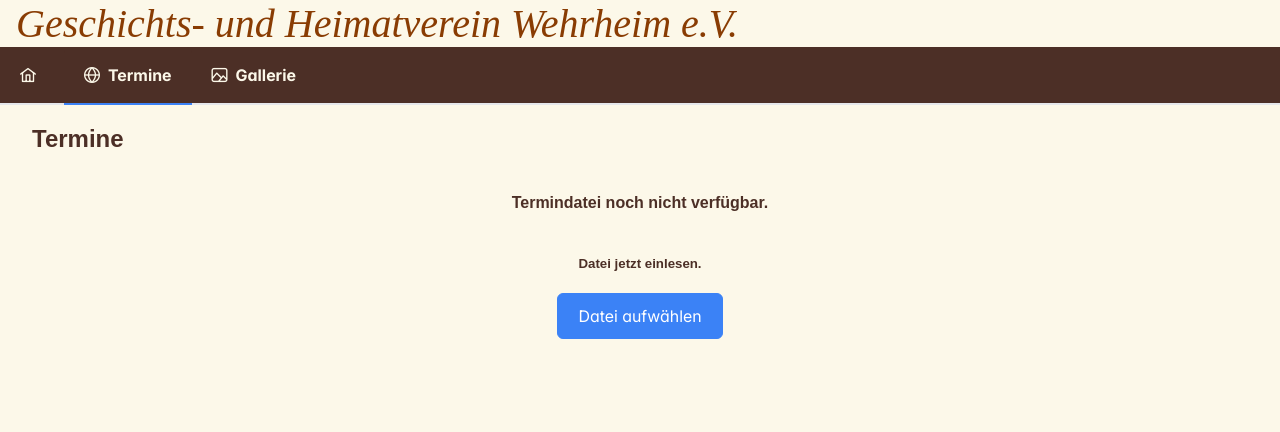
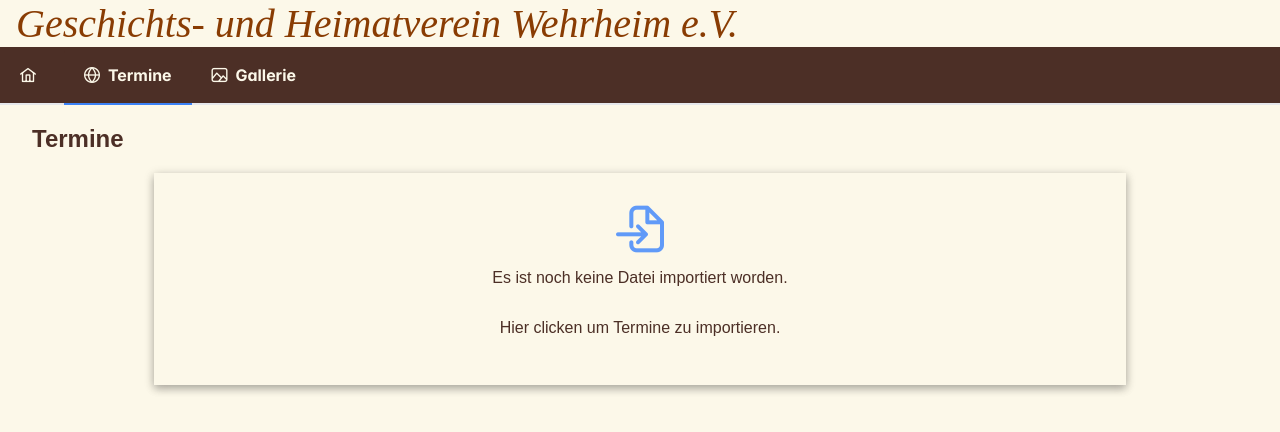
Before and after one commit to uonoro/ghv, a React (Vite) app: page / in a window 1280 px wide. Both pictures are taken after a click on the link "Termine". Shown: the top 432 px of the page. Built offline with nearby package versions, Linux system fonts and the light colour scheme.

Commit message:
ImportModal

```diff
--- a/src/app/pages/GalleriePage.tsx
+++ b/src/app/pages/GalleriePage.tsx
@@ -3,7 +3,7 @@ import { PageTitle } from "@/components/PageTitle";
 export const GalleriePage = () => {
   return (
     <>
-      <PageTitle title="Gallerie" />
+      <PageTitle title={"Gallerie"} />
     </>
   );
 };
--- a/src/app/pages/termine/TerminePage.tsx
+++ b/src/app/pages/termine/TerminePage.tsx
@@ -1,19 +1,20 @@
 import { PageTitle } from "@/components/PageTitle";
-import { Termin } from "./Termin";
+
 import { Flex } from "@/components/layout/Flex";
-import { Button } from "primereact/button";
-import { TerminActions, TerminStore, useTerminStore } from "./useTerminStore";
-import { API } from "@/app/API";
-import { ReadFileResponse } from "electron/main/FILEAPI";
+
+import { TerminStore, useTerminStore } from "./useTerminStore";
 import { TerminRenderer } from "./TerminRenderer";
+import { ImportModal } from "@/components/ImportModal";
+import { useState } from "react";
+import { Entities } from "./constants";
 
 export const TerminePage = () => {
   const termine = useTerminStore((store: TerminStore) => store.termine);
-
+  const [importOpen, setImportOpen] = useState<boolean>(false);
   return (
     <>
       <PageTitle title="Termine" />
-      {termine.length === 0 && <ImportTermine />}
+      <ImportModal entity={Entities.TERMINE} />
       <Flex col>
         {termine.map((termin) => (
           <TerminRenderer key={termin.key} termin={termin} />
@@ -23,13 +24,10 @@ export const TerminePage = () => {
   );
 };
 
-/*****************************************************
- *
- *****************************************************/
-const ImportTermine = () => {
-  const dispatch = useTerminStore((store: TerminStore) => store.dispatch);
+const FileNotImported = () => {
+  const termine = useTerminStore((store: TerminStore) => store.termine);
 
-  const onClick = () => {
+  /*    const onClick = () => {
      API.call("FILE.readFile", "").then((result: ReadFileResponse) => {
        const { document } = result;
        const termine = Termin.fromDocument(document);
@@ -42,18 +40,6 @@ const ImportTermine = () => {
        }
      });
    };
-
-  return (
-    <Flex col style={{ alignItems: "center" }}>
-      <Flex>
-        <h4>Termindatei noch nicht verfügbar.</h4>
-      </Flex>
-      <Flex>
-        <h5>Datei jetzt einlesen.</h5>
-      </Flex>
-      <Flex>
-        <Button onClick={onClick}>Datei aufwählen</Button>
-      </Flex>
-    </Flex>
-  );
+*/
+  return <Flex></Flex>;
 };
--- a/src/app/pages/termine/constants.ts
+++ b/src/app/pages/termine/constants.ts
@@ -1,4 +1,27 @@
+import { S } from "react-router/dist/development/route-data-H2S3hwhf";
+
 export enum TransferType {
-  FILE,
-  FTP,
+  FILE = "Datei",
+  FTP = "FTP",
+  HTTP = "HTTP",
 }
+
+export enum Entities {
+  TERMINE = "termine",
+  GALLERIE = "gallerie",
+}
+
+export interface LocalFileImporter {
+  path: string;
+  fileName: string;
+}
+export interface HTTPFileImporter {
+  fileUrl: string;
+}
+export interface FTPFileImporter {
+  hostName: string;
+  user: string;
+  password: string;
+  path: string;
+  fileName: string;
+}
--- a/src/app/pages/termine/useTerminStore.tsx
+++ b/src/app/pages/termine/useTerminStore.tsx
@@ -1,46 +1,38 @@
 import { create } from "zustand";
 import { Termin } from "./Termin";
-import { TransferType } from "./constants";
+
+import { ReadFileResponse } from "electron/main/FILEAPI";
 
 export interface TerminStore {
   termine: Termin[];
-  filepath?: string;
-  transferType: TransferType;
+  importedFile?: ReadFileResponse;
+
   dispatch: (action: TerminActionType) => void;
 }
 
 export const useTerminStore = create<TerminStore>((set) => ({
   termine: [],
-  transferType: TransferType.FILE,
-  filepath: undefined,
-
+  importedFile: undefined,
   dispatch: (action: any) =>
     set((state: TerminStore) => terminReducer(state, action)),
 }));
 
 export enum TerminActions {
   SET_FILE_PATH = "SET_FILE_PATH",
-  SET_TRANSFERTYPE = "SET_TRANSFERTYPE",
+  SET_IMPORT_RESPONSE = "SET_IMPORT_RESPONSE",
   SET_TERMINE = "SET_TERMINE",
 }
 
-export interface SetFilePathAction {
-  type: TerminActions.SET_FILE_PATH;
-  payload: string;
-}
-export interface SetTransferTypeAction {
-  type: TerminActions.SET_TRANSFERTYPE;
-  payload: TransferType;
-}
 export interface SetTermineAction {
   type: TerminActions.SET_TERMINE;
   payload: Termin[];
 }
+export interface SetImportResponseAction {
+  type: TerminActions.SET_IMPORT_RESPONSE;
+  payload?: ReadFileResponse;
+}
 
-type TerminActionType =
-  | SetFilePathAction
-  | SetTransferTypeAction
-  | SetTermineAction;
+type TerminActionType = SetTermineAction | SetImportResponseAction;
 
 const terminReducer = (store: TerminStore, action: TerminActionType) => {
   switch (action.type) {
@@ -49,6 +41,11 @@ const terminReducer = (store: TerminStore, action: TerminActionType) => {
         ...store,
         termine: action.payload,
       };
+    case TerminActions.SET_IMPORT_RESPONSE:
+      return {
+        ...store,
+        importedFile: action.payload,
+      };
     default:
       return store;
   }
--- /dev/null
+++ b/src/components/ImportModal.css
@@ -0,0 +1,10 @@
+.no-file-imported {
+  padding: 2rem;
+  width: 80%;
+  box-shadow: var(--ghv-box-shadow);
+  align-items: center;
+  &:hover {
+    cursor: pointer;
+    transform: scale(1.01);
+  }
+}
--- /dev/null
+++ b/src/components/ImportModal.tsx
@@ -0,0 +1,106 @@
+import {
+  Entities,
+  FTPFileImporter,
+  HTTPFileImporter,
+  LocalFileImporter,
+  TransferType,
+} from "@/app/pages/termine/constants";
+import {
+  TerminStore,
+  useTerminStore,
+} from "@/app/pages/termine/useTerminStore";
+import { Dialog } from "primereact/dialog";
+import { useState } from "react";
+import { Flex } from "./layout/Flex";
+import "./ImportModal.css";
+import { Button } from "primereact/button";
+import { TabView, TabPanel } from "primereact/tabview";
+import { InputText } from "primereact/inputtext";
+import { Table } from "./Table";
+
+interface ImportModalProps {
+  entity: Entities;
+}
+export const ImportModal = (props: ImportModalProps) => {
+  const [modalOpen, setModalOpen] = useState<boolean>(false);
+  const [activeTab, setActiveTab] = useState<number>();
+  const [importer, setImporter] = useState<
+    LocalFileImporter | HTTPFileImporter | FTPFileImporter
+  >();
+
+  const importedFile = useTerminStore(
+    (store: TerminStore) => store.importedFile
+  );
+
+  if (importedFile) return null;
+  return (
+    <>
+      <Flex style={{ justifyContent: "center" }}>
+        <NoFileImported onClick={() => setModalOpen(true)} />
+      </Flex>
+      <Dialog
+        modal
+        header={<span>Termine importieren</span>}
+        footer={
+          <Flex style={{ justifyContent: "space-between" }}>
+            <Button outlined onClick={() => setModalOpen(false)}>
+              Abbruch
+            </Button>
+            <Button outlined onClick={() => setModalOpen(false)}>
+              OK
+            </Button>
+          </Flex>
+        }
+        visible={modalOpen}
+        onHide={() => setModalOpen(false)}
+      >
+        <TabView
+          activeIndex={activeTab}
+          onTabChange={(event) => setActiveTab(event.index)}
+        >
+          {Object.keys(TransferType).map((tranferType) => {
+            return <TabPanel header={tranferType}></TabPanel>;
+          })}
+        </TabView>
+      </Dialog>
+    </>
+  );
+};
+
+const ImportLocalFile = () => {
+  return (
+    <>
+      <p>Importieren der Termin-Seite von der localen Festplatte</p>
+      <Table>
+        <tr>
+          <td>Pfad:</td>
+          <td>
+            <InputText></InputText>
+          </td>
+        </tr>
+        <tr>
+          <td>Datei:</td>
+          <td>
+            <InputText></InputText>
+          </td>
+        </tr>
+      </Table>
+    </>
+  );
+};
+
+/**
+ *
+ */
+const NoFileImported = ({ onClick }: { onClick: () => void }) => {
+  return (
+    <Flex col className={"no-file-imported"} onClick={onClick}>
+      <i
+        className="pi pi-file-import"
+        style={{ fontSize: "3rem", color: "var(--blue-400)" }}
+      />
+      <p>Es ist noch keine Datei importiert worden.</p>
+      <p>Hier clicken um Termine zu importieren.</p>
+    </Flex>
+  );
+};
--- /dev/null
+++ b/src/components/Table.tsx
@@ -0,0 +1,9 @@
+import { PropsWithChildren } from "react";
+
+export const Table = (props: PropsWithChildren) => {
+  return (
+    <table>
+      <tbody>{props.children}</tbody>
+    </table>
+  );
+};
--- a/src/components/layout/Flex.tsx
+++ b/src/components/layout/Flex.tsx
@@ -1,9 +1,10 @@
-import { CSSProperties, PropsWithChildren } from "react";
+import { CSSProperties, MouseEventHandler, PropsWithChildren } from "react";
 
 interface FlexProps extends PropsWithChildren {
   col?: boolean;
   className?: string;
   style?: CSSProperties;
+  onClick?: MouseEventHandler;
 }
 
 export const Flex = (props: FlexProps) => {
@@ -14,7 +15,7 @@ export const Flex = (props: FlexProps) => {
     ...style,
   };
   return (
-    <div className={props.className} style={flexStyle}>
+    <div className={props.className} style={flexStyle} onClick={props.onClick}>
       {props.children}
     </div>
   );
--- a/src/index.css
+++ b/src/index.css
@@ -11,7 +11,7 @@
   --ghv-box-shadow:
     0 4px 8px 0 rgba(0, 0, 0, 0.2), 0 2px 10px 0 rgba(0, 0, 0, 0.19);
 
-  --ghv-transition: all 1.3s ease-in;
+  --ghv-transition: all 0.3s ease-in;
 }
 
 @font-face {
@@ -30,6 +30,7 @@
 }
 
 div {
+  transition: var(--ghv-transition);
   animation-name: fade-in;
   animation-duration: 0.3s;
 }
```
Also changed, not shown: vite.config.ts (+40 -29 lines). Lines whose indentation alone changed are shown as unchanged.
